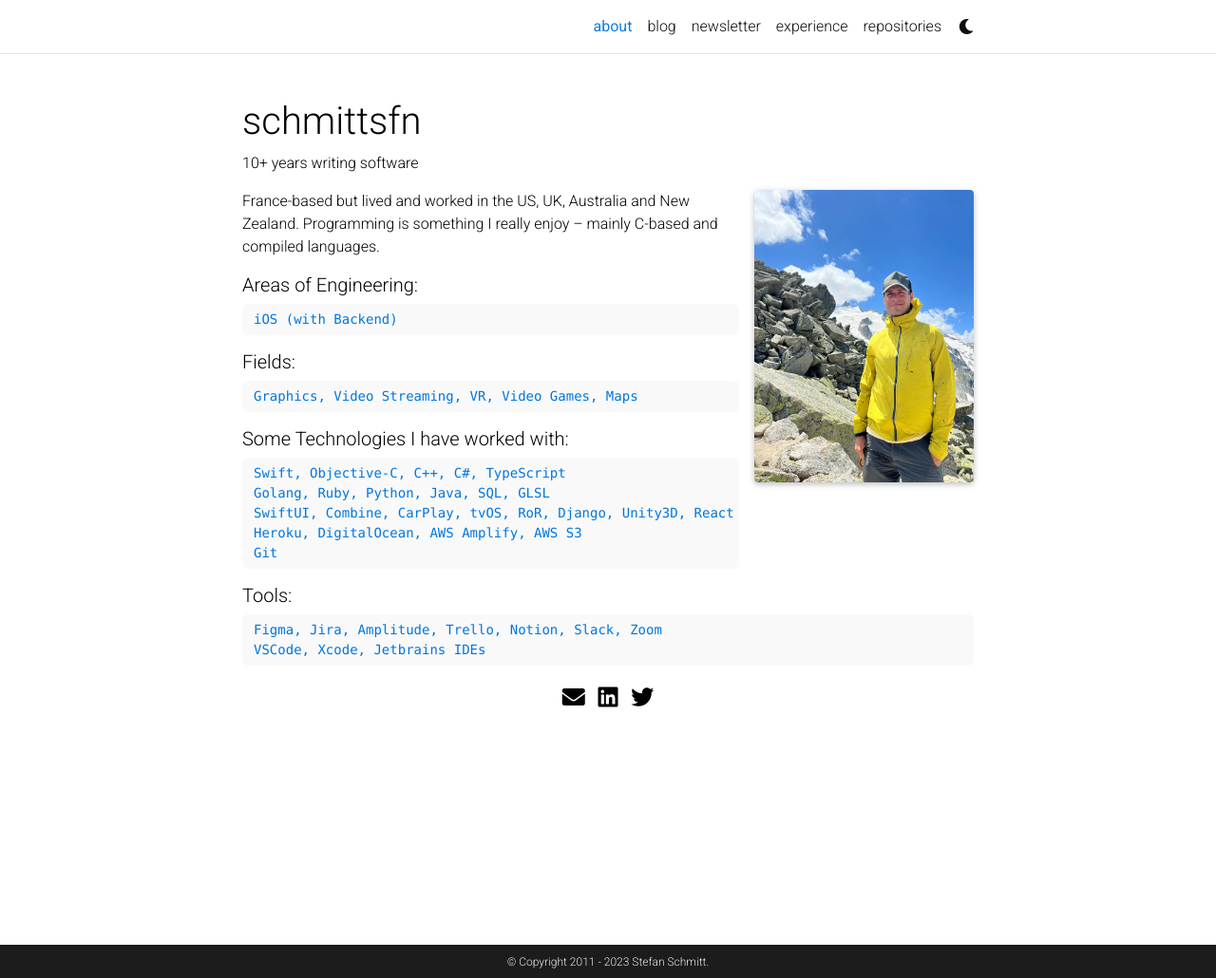
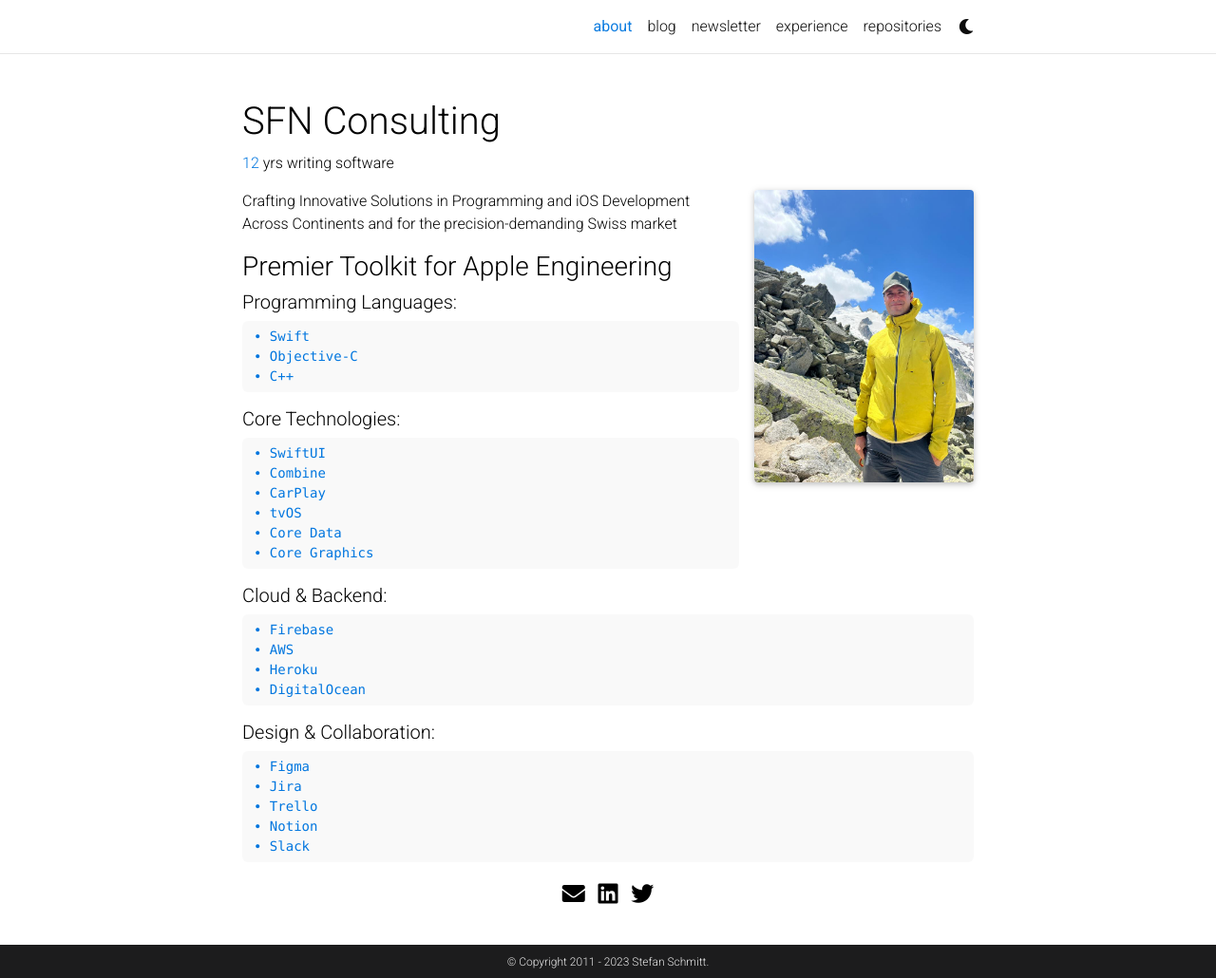
Before and after one commit to schmittsfn/schmittsfn.github.io, a Jekyll site: the page built from _pages/about.md, in a window 1280 px wide and 1030 px high. Shown: the whole window at 95% size. Built offline with Jekyll 4.4.1, drawn with Linux system fonts in a browser that asks for light colours; full-size pictures stand in for the smaller copies a plugin makes; comment, search, counter and statistics services are not loaded; a style sheet for code colours, icons or effects is not loaded.

Commit message:
feat: Update about page

````diff
--- a/_config.yml
+++ b/_config.yml
@@ -2,7 +2,7 @@
 # Site settings
 # -----------------------------------------------------------------------------
 
-title: schmittsfn # the website title (if blank, full name will be used instead)
+title: SFN Consulting # the website title (if blank, full name will be used instead)
 first_name: Stefan
 middle_name: #R.
 last_name: Schmitt
--- a/_layouts/about.html
+++ b/_layouts/about.html
@@ -8,7 +8,7 @@
           <h1 class="post-title">
            {% if site.title == "blank" -%}<span class="font-weight-bold">{{ site.first_name }}</span> {{ site.middle_name }} {{ site.last_name }}{%- else -%}{{ site.title }}{%- endif %}
           </h1>
-          <p class="desc hidden-dark">{{ page.subtitle }}</p>
+          <p class="desc hidden-dark"> <a id="years_d" href="https://www.linkedin.com/in/schmittsfn" target="_blank"> 10+</a> yrs writing software</p>
           <p class="desc hidden-light" id="years_"> <a id="years_b" href="">> 0b1010</a><a id="years_h" href="">> 0xA</a> yrs writing software</p>
         </header>
 
@@ -107,6 +107,7 @@
 </style>
 <script type="text/javascript">
   const yrs = Number(new Date().getFullYear() - 2011);
+  document.getElementById('years_d').innerHTML = yrs;
   document.getElementById('years_b').innerHTML = "0b" + yrs.toString(2);
   document.getElementById('years_h').innerHTML = "0x" + yrs.toString(16);
 </script>
--- a/_pages/about.md
+++ b/_pages/about.md
@@ -23,37 +23,45 @@
 <div class="highlight">
 <pre class="highlight">
 <code>
-░█▀▀░█▀▄░█░░░░█▀▄▀█░░▀░░▀█▀░▀█▀░█▀▀░█▀▀░█▀▀▄
-░▀▀▄░█░░░█▀▀█░█░▀░█░░█▀░░█░░░█░░▀▀▄░█▀░░█░▒█
-░▀▀▀░▀▀▀░▀░░▀░▀░░▒▀░▀▀▀░░▀░░░▀░░▀▀▀░▀░░░▀░░▀
+█▀ █▀▀ █▄░█   █▀▀ █▀█ █▄░█ █▀ █░█ █░░ ▀█▀ █ █▄░█ █▀▀
+▄█ █▀░ █░▀█   █▄▄ █▄█ █░▀█ ▄█ █▄█ █▄▄ ░█░ █ █░▀█ █▄█
 </code>
 </pre>
 </div>
 </div>
-France-based but lived and worked in the US, UK, Australia and New Zealand.
-Programming is something I really enjoy -- mainly C-based and compiled languages.
+Crafting Innovative Solutions in Programming and iOS Development Across Continents and for the precision-demanding Swiss market
 
-##### Areas of Engineering:
+### Premier Toolkit for Apple Engineering
+##### Programming Languages:
 ```
-iOS (with Backend)
+∙ Swift
+∙ Objective-C
+∙ C++
 ```
 
-##### Fields:
+##### Core Technologies:
 ```
-Graphics, Video Streaming, VR, Video Games, Maps
+∙ SwiftUI
+∙ Combine
+∙ CarPlay
+∙ tvOS
+∙ Core Data
+∙ Core Graphics
 ```
 
-##### Some Technologies I have worked with:
+##### Cloud & Backend:
 ```
-Swift, Objective-C, C++, C#, TypeScript
-Golang, Ruby, Python, Java, SQL, GLSL
-SwiftUI, Combine, CarPlay, tvOS, RoR, Django, Unity3D, React Native
-Heroku, DigitalOcean, AWS Amplify, AWS S3
-Git
+∙ Firebase
+∙ AWS
+∙ Heroku
+∙ DigitalOcean
 ```
 
-##### Tools:
+##### Design & Collaboration:
 ```
-Figma, Jira, Amplitude, Trello, Notion, Slack, Zoom
-VSCode, Xcode, Jetbrains IDEs
+∙ Figma
+∙ Jira
+∙ Trello
+∙ Notion
+∙ Slack
 ```
````
Also changed, not shown: assets/img/favicon.ico (added).
